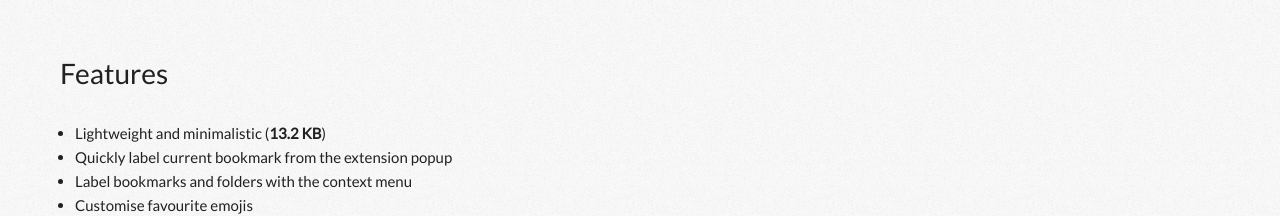
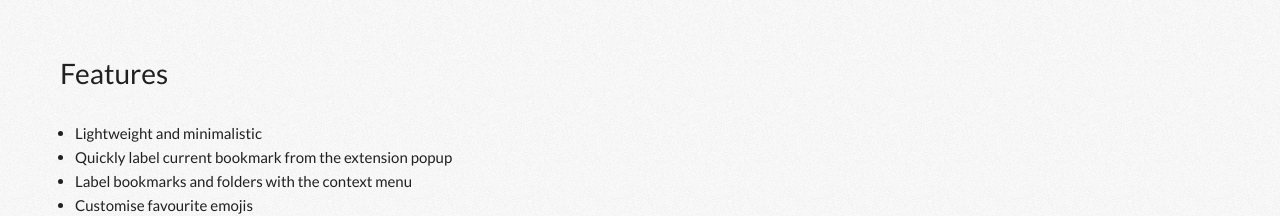
Before and after one commit to KyleGough/portfolio, a React (Create React App) app: page /projects/bookmark-labeller in a window 1280 px wide. Shown: the part 1440-1656 px from the top of the page. Built offline with nearby package versions, Linux system fonts and the light colour scheme.

Commit message:
Removed bookmark labeller size

```diff
--- a/src/pages/projects/BookmarkLabeller/BookmarkLabeller.tsx
+++ b/src/pages/projects/BookmarkLabeller/BookmarkLabeller.tsx
@@ -42,9 +42,7 @@ export const BookmarkLabeller: React.FC = () => {
       <Section>
         <h2 className="project-header">Features</h2>
         <ul className="project-list">
-          <li>
-            Lightweight and minimalistic &#40;<strong>13.2 KB</strong>&#41;
-          </li>
+          <li>Lightweight and minimalistic</li>
           <li>Quickly label current bookmark from the extension popup</li>
           <li>Label bookmarks and folders with the context menu</li>
           <li>Customise favourite emojis</li>
```
Also changed, not shown: 1 other file (tests, documents, lock files or other folders).
